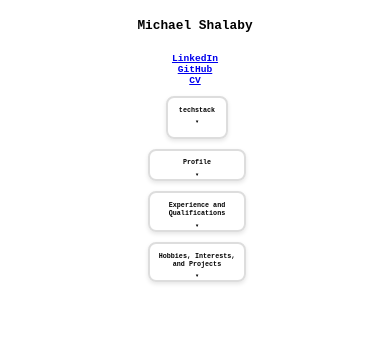
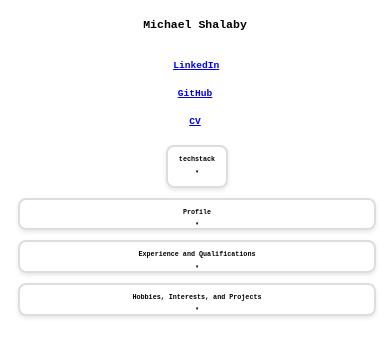
Before and after one commit to shalamike/webCV, an Angular app in the folder cv-website/: page / in a window 390 px wide. Shown: the top 356 px of the page. Built offline with nearby package versions, Linux system fonts and the light colour scheme.

Commit message:
initiated a complete overhaul of the css to remove any conflicts with styling

```diff
--- a/cv-website/src/app/app.component.css
+++ b/cv-website/src/app/app.component.css
@@ -4,27 +4,6 @@
   padding: 0;
   box-sizing: border-box;
 }
-
-
-/* Collapsible items when not expanded */
-.collapsible-item {
-  flex: 1 1 calc(25% );
-  max-width: calc(25%);
-  transition: flex 0.3s ease, max-width 0.3s ease;
-}
-
-/* Expanded collapsible item */
-.collapsible-item.expanded {
-  flex: 1 1 100%;
-  max-width: 100%;
-}
-
-/* Hidden collapsible items when one is expanded */
-.collapsible-item.hidden {
-  display: none; /* Hide items */
-}
-
-
 
 /* Default styling for the body */
 body {
@@ -75,17 +54,9 @@ html {
 @media (max-width: 768px) {
   html {
     font-size: 90%;
+  }
 
-    /* Slightly smaller on smaller screens */
-    .collapsibles-container {
-      flex-direction: column;
-      /* Stack items in a column on smaller screens */
-    }
 
-    .collapsible-item {
-      flex: 1 1 calc(100% - 20px); /* Stack items in a column */
-      max-width: calc(100% - 20px);
-    }
 
     .website-header h1 {
       font-size: 1.8rem;
@@ -109,7 +80,7 @@ html {
       margin: 5px 0;
       /* Add vertical spacing between links */
     }
-  }
+
 }
 
 @media (max-width: 480px) {
--- a/cv-website/src/styles.css
+++ b/cv-website/src/styles.css
@@ -80,9 +80,48 @@
   }
 
 
+
+/* Collapsible items when not expanded */
+.collapsible-item {
+  flex: 1 1 calc(25% );
+  max-width: calc(25%);
+  transition: flex 0.3s ease, max-width 0.3s ease;
+}
+
+/* Expanded collapsible item */
+.collapsible-item.expanded {
+  flex: 1 1 100%;
+  max-width: 100%;
+}
+
+/* Hidden collapsible items when one is expanded */
+.collapsible-item.hidden {
+  display: none; /* Hide items */
+}
+
+
+.website-clickable-links {
+  padding: 10px;
+  display: flex;
+  justify-content: center;
+}
+
+.website-clickable-links h2 {
+  padding: 1%;
+  width: 20%;
+  text-align: center;
+}
+
+
   @media (max-width: 768px) {
     html {
       font-size: 90%;
+    }
+
+    .collapsible-container{
+      width: 100%;
+      box-sizing:content-box;
+    }
 
       .collapsible-header{
         font-size: 0.7rem;
@@ -96,6 +135,7 @@
       .collapsibles-container {
         flex-direction: column;
         align-items: center;
+        max-width: max-content;
         /* Stack items in a column on smaller screens */
       }
 
@@ -104,6 +144,8 @@
         max-width: calc(100% - 20px);
       }
 
+
+
       li{
         font-size: 0.7rem;
       }
@@ -111,7 +153,7 @@
         font-size: 0.7rem;
       }
     }
-  }
+
 
   @media (max-width: 480px) {
     html{
```
